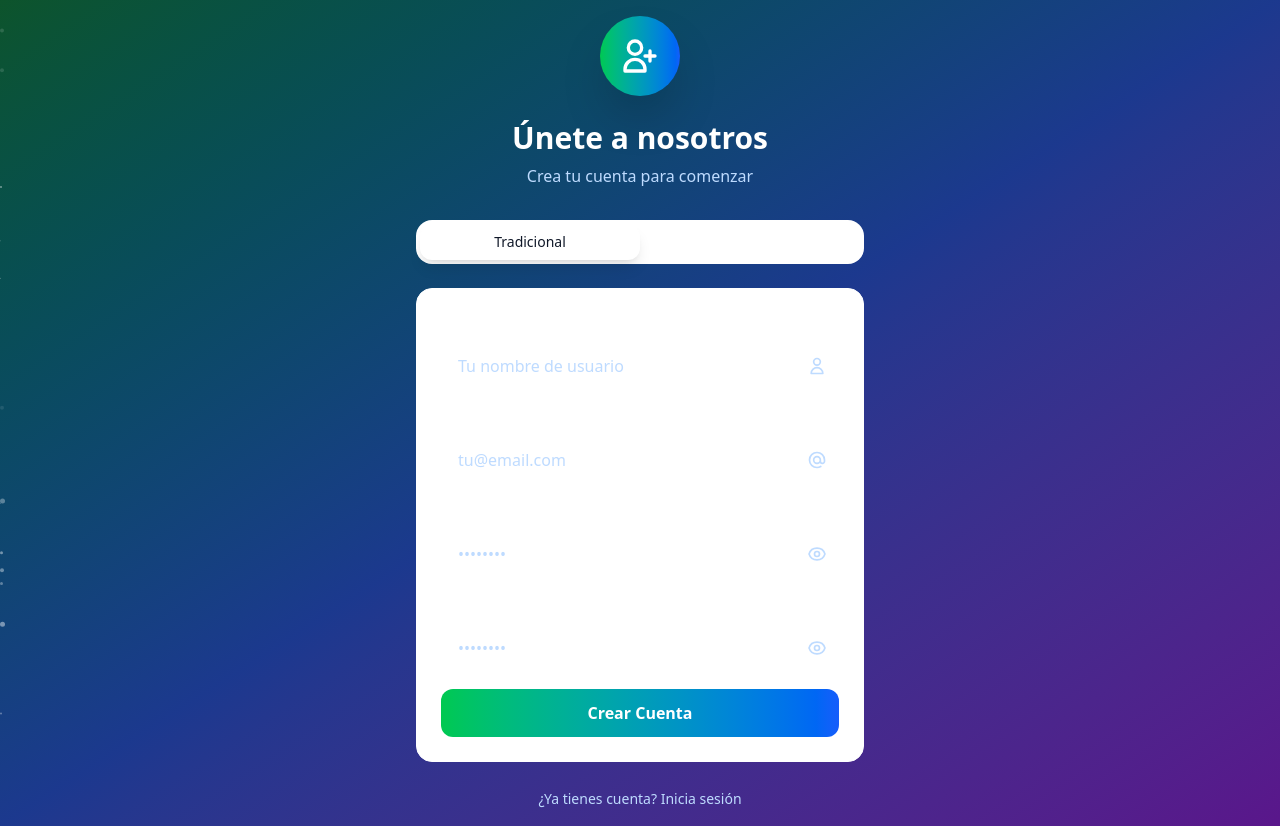
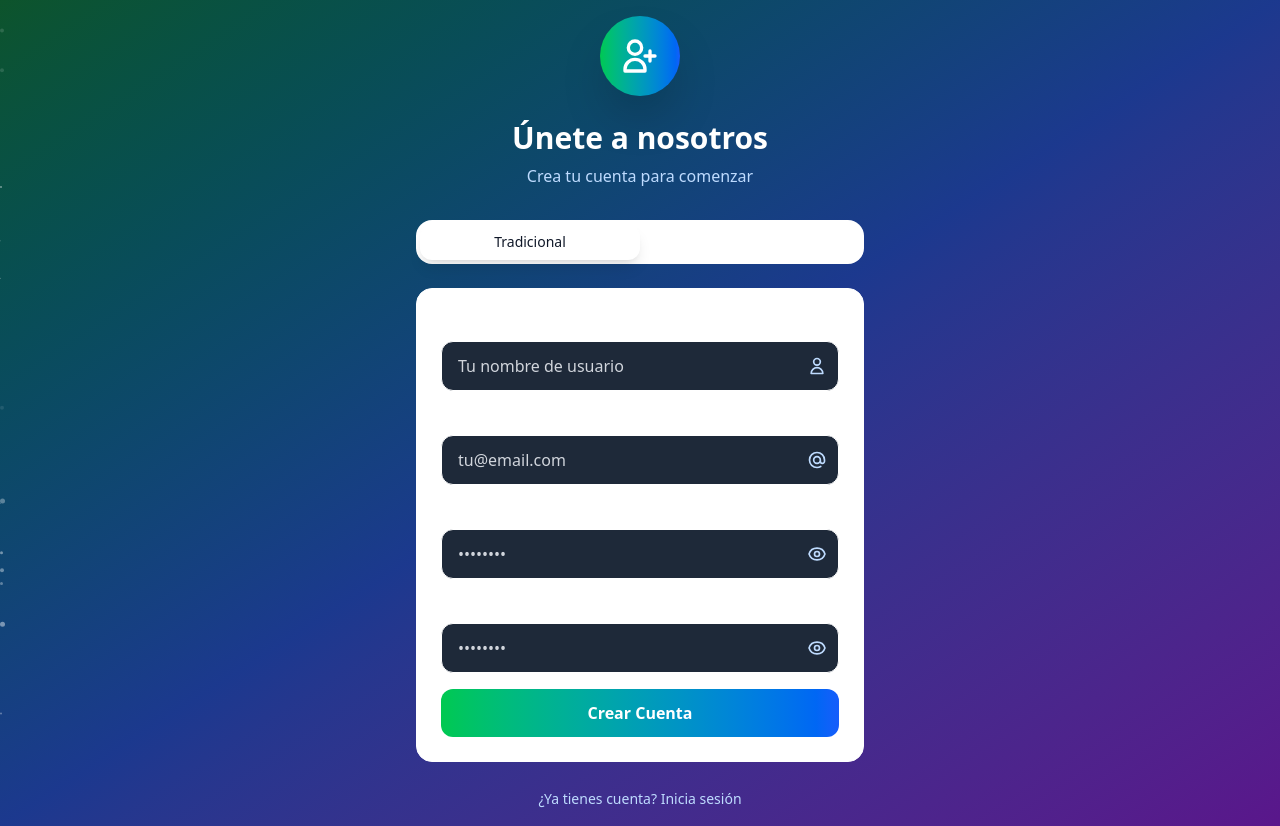
Before and after one commit to ferblanco75/ia-next, a Next.js app: page /register in a window 1280 px wide. Built offline with nearby package versions, Linux system fonts and the light colour scheme.

Commit message:
modifico estilos del register y login

```diff
--- a/src/components/DynamicLogin.js
+++ b/src/components/DynamicLogin.js
@@ -213,7 +213,7 @@ const DynamicLogin = () => {
                         name="email"
                         value={formData.email}
                         onChange={handleInputChange}
-                        className="w-full px-4 py-3 bg-white bg-opacity-20 border border-white border-opacity-30 rounded-xl text-white placeholder-blue-200 focus:outline-none focus:ring-2 focus:ring-blue-400 focus:border-transparent transition-all duration-200"
+                        className="w-full px-4 py-3 bg-gray-800 bg-opacity-80 border border-white border-opacity-30 rounded-xl text-white placeholder-gray-300 focus:outline-none focus:ring-2 focus:ring-blue-400 focus:border-transparent transition-all duration-200"
                         placeholder="tu@email.com"
                         required
                       />
@@ -236,7 +236,7 @@ const DynamicLogin = () => {
                         name="password"
                         value={formData.password}
                         onChange={handleInputChange}
-                        className="w-full px-4 py-3 bg-white bg-opacity-20 border border-white border-opacity-30 rounded-xl text-white placeholder-blue-200 focus:outline-none focus:ring-2 focus:ring-blue-400 focus:border-transparent transition-all duration-200"
+                        className="w-full px-4 py-3 bg-gray-800 bg-opacity-80 border border-white border-opacity-30 rounded-xl text-white placeholder-gray-300 focus:outline-none focus:ring-2 focus:ring-blue-400 focus:border-transparent transition-all duration-200"
                         placeholder="••••••••"
                         required
                       />
--- a/src/components/DynamicRegister.js
+++ b/src/components/DynamicRegister.js
@@ -233,7 +233,7 @@ const DynamicRegister = () => {
                         name="username"
                         value={formData.username}
                         onChange={handleInputChange}
-                        className="w-full px-4 py-3 bg-white bg-opacity-20 border border-white border-opacity-30 rounded-xl text-white placeholder-blue-200 focus:outline-none focus:ring-2 focus:ring-green-400 focus:border-transparent transition-all duration-200"
+                        className="w-full px-4 py-3 bg-gray-800 bg-opacity-80 border border-white border-opacity-30 rounded-xl text-white placeholder-gray-300 focus:outline-none focus:ring-2 focus:ring-green-400 focus:border-transparent transition-all duration-200"
                         placeholder="Tu nombre de usuario"
                         required
                       />
@@ -256,7 +256,7 @@ const DynamicRegister = () => {
                         name="email"
                         value={formData.email}
                         onChange={handleInputChange}
-                        className="w-full px-4 py-3 bg-white bg-opacity-20 border border-white border-opacity-30 rounded-xl text-white placeholder-blue-200 focus:outline-none focus:ring-2 focus:ring-green-400 focus:border-transparent transition-all duration-200"
+                        className="w-full px-4 py-3 bg-gray-800 bg-opacity-80 border border-white border-opacity-30 rounded-xl text-white placeholder-gray-300 focus:outline-none focus:ring-2 focus:ring-green-400 focus:border-transparent transition-all duration-200"
                         placeholder="tu@email.com"
                         required
                       />
@@ -279,7 +279,7 @@ const DynamicRegister = () => {
                         name="password"
                         value={formData.password}
                         onChange={handleInputChange}
-                        className="w-full px-4 py-3 bg-white bg-opacity-20 border border-white border-opacity-30 rounded-xl text-white placeholder-blue-200 focus:outline-none focus:ring-2 focus:ring-green-400 focus:border-transparent transition-all duration-200"
+                        className="w-full px-4 py-3 bg-gray-800 bg-opacity-80 border border-white border-opacity-30 rounded-xl text-white placeholder-gray-300 focus:outline-none focus:ring-2 focus:ring-green-400 focus:border-transparent transition-all duration-200"
                         placeholder="••••••••"
                         required
                       />
@@ -313,7 +313,7 @@ const DynamicRegister = () => {
                         name="confirmPassword"
                         value={formData.confirmPassword}
                         onChange={handleInputChange}
-                        className="w-full px-4 py-3 bg-white bg-opacity-20 border border-white border-opacity-30 rounded-xl text-white placeholder-blue-200 focus:outline-none focus:ring-2 focus:ring-green-400 focus:border-transparent transition-all duration-200"
+                        className="w-full px-4 py-3 bg-gray-800 bg-opacity-80 border border-white border-opacity-30 rounded-xl text-white placeholder-gray-300 focus:outline-none focus:ring-2 focus:ring-green-400 focus:border-transparent transition-all duration-200"
                         placeholder="••••••••"
                         required
                       />
```
